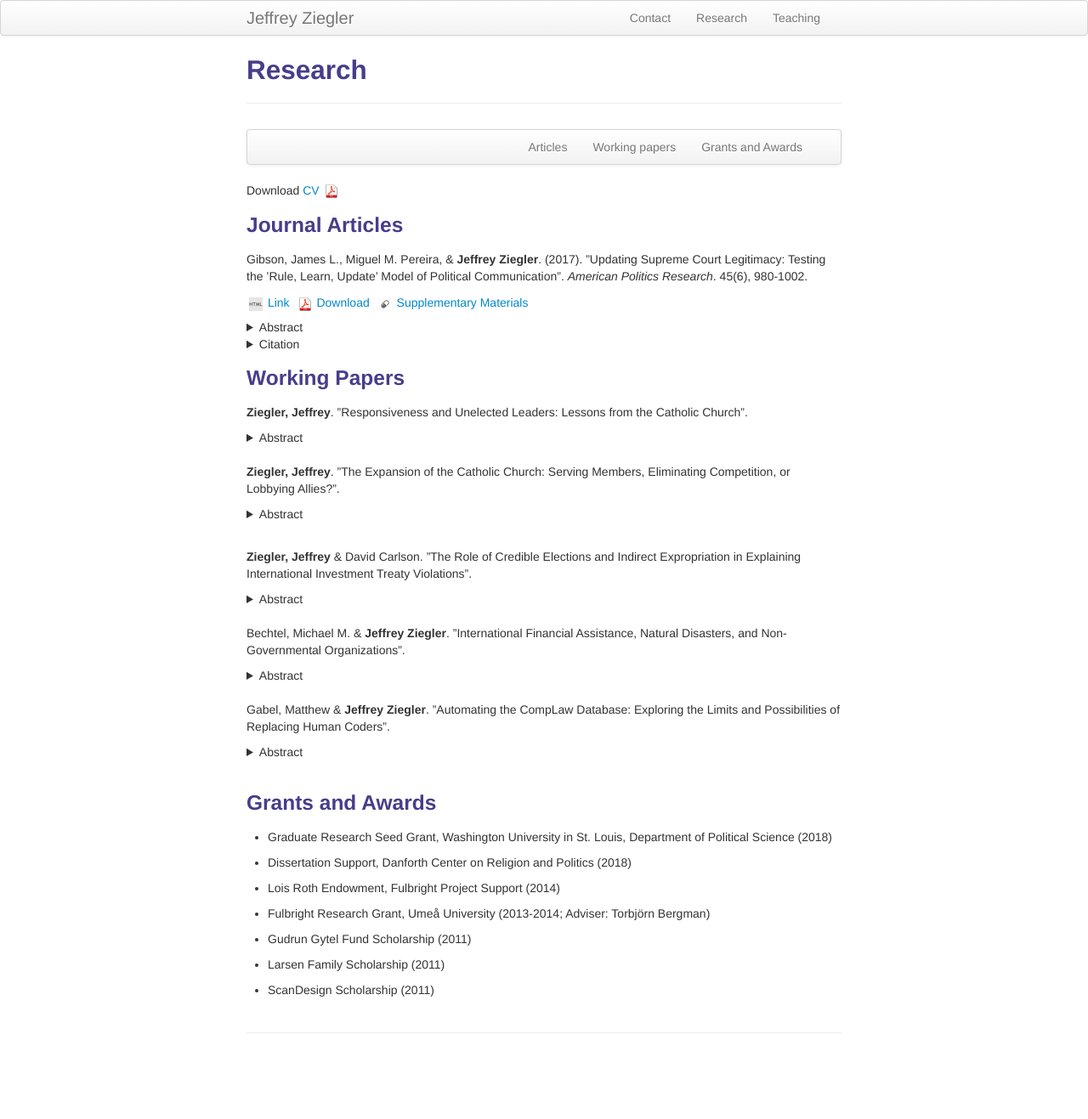
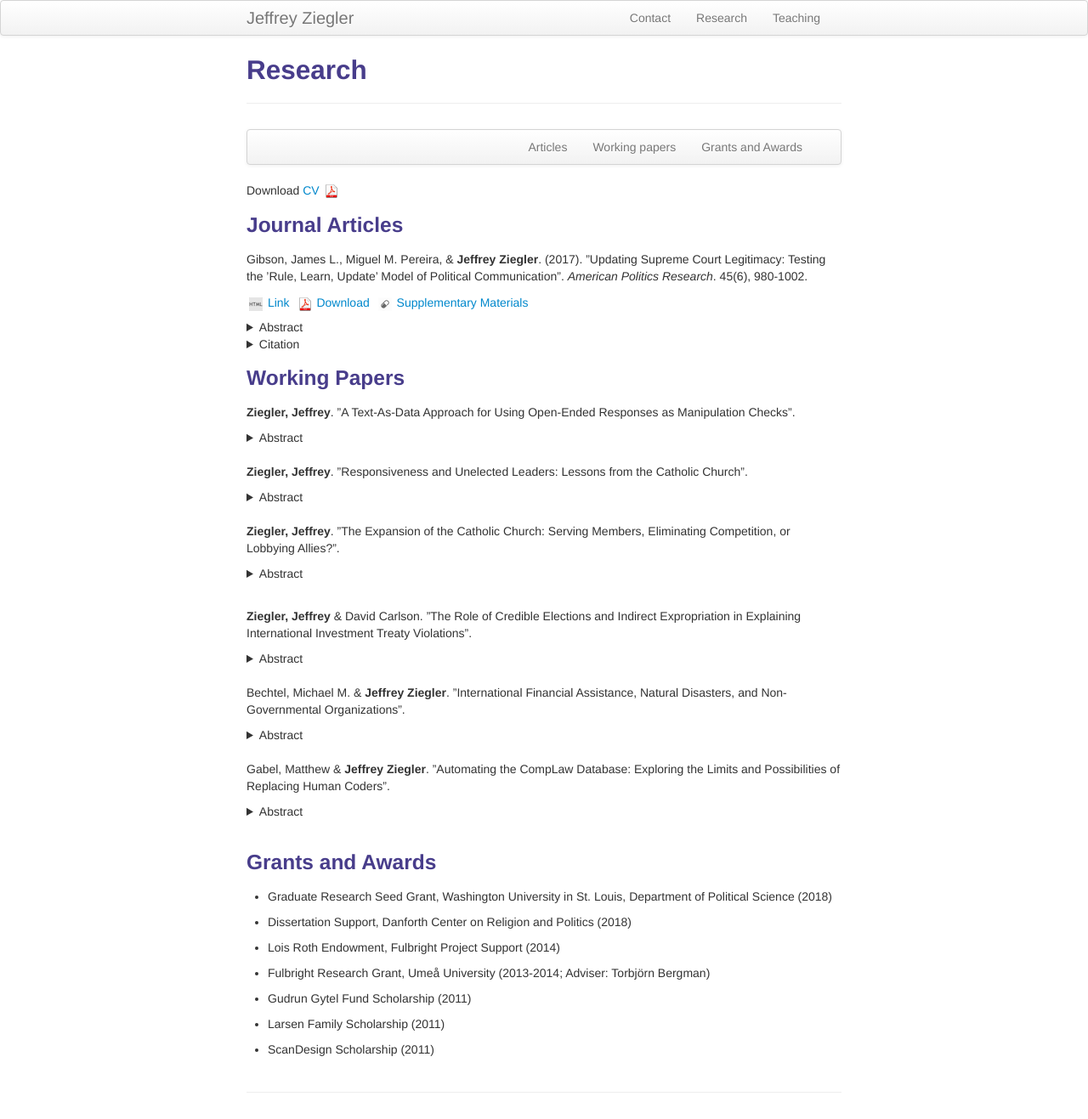
Before and after one commit to zieglerjef/zieglerjef.github.io, a Jekyll site: the page built from pages/pubs.md, in a window 1280 px wide. Shown: the whole page at 85% size. Built offline with Jekyll 4.4.1, drawn with Linux system fonts in a browser that asks for light colours; before the commit the page ends 1247 px from its top, so only the background shows below that.

Commit message:
Update pubs.md

```diff
--- a/pages/pubs.md
+++ b/pages/pubs.md
@@ -56,6 +56,14 @@ One of the more important innovations in the study of how citizens assess the U.
 
 ### <a name="workingPapers"></a>Working Papers
 
+**Ziegler, Jeffrey**. ”A Text-As-Data Approach for Using Open-Ended Responses as Manipulation Checks".
+
+<details><summary> Abstract </summary>
+<br/><p>
+Social scientists more frequently take advantage of online work forces to test theoretical claims, yet remote respondents are often inattentive, which can hinder researchers’ ability to draw substantive or causal inferences. Though researchers are aware of this potential estimation bias, there are few proposed solutions beyond the inclusion of multiple factual or informational questions. Researchers then often remove inattentive respondents from the sample based on their inability to answer manipulation checks, potentially causing researcher induced post-treatment bias. In response to these shortcomings, I develop a cost-effective and standardized methodology that relies on the text provided by respondents from open-ended manipulation checks as data. This approach reduces the need for subjective, paid humans to analyze open-ended text and does not require researchers to drop participants that would fail a traditional manipulation check. I additionally develop a package in `R` to help practitioners diagnose inattentive online workers as well as estimate the impact of their inattention on the outcome question(s).
+</p><br/>
+</details>
+<br/>
 **Ziegler, Jeffrey**. ”Responsiveness and Unelected Leaders: Lessons from the Catholic Church".
 
 <details><summary> Abstract </summary>
```
